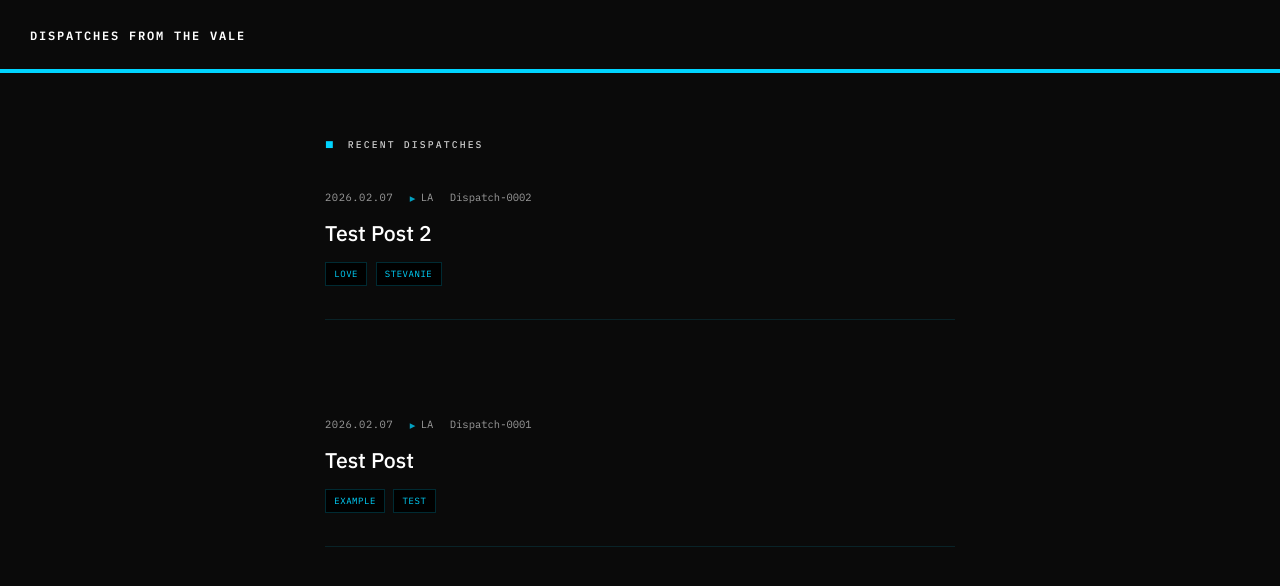
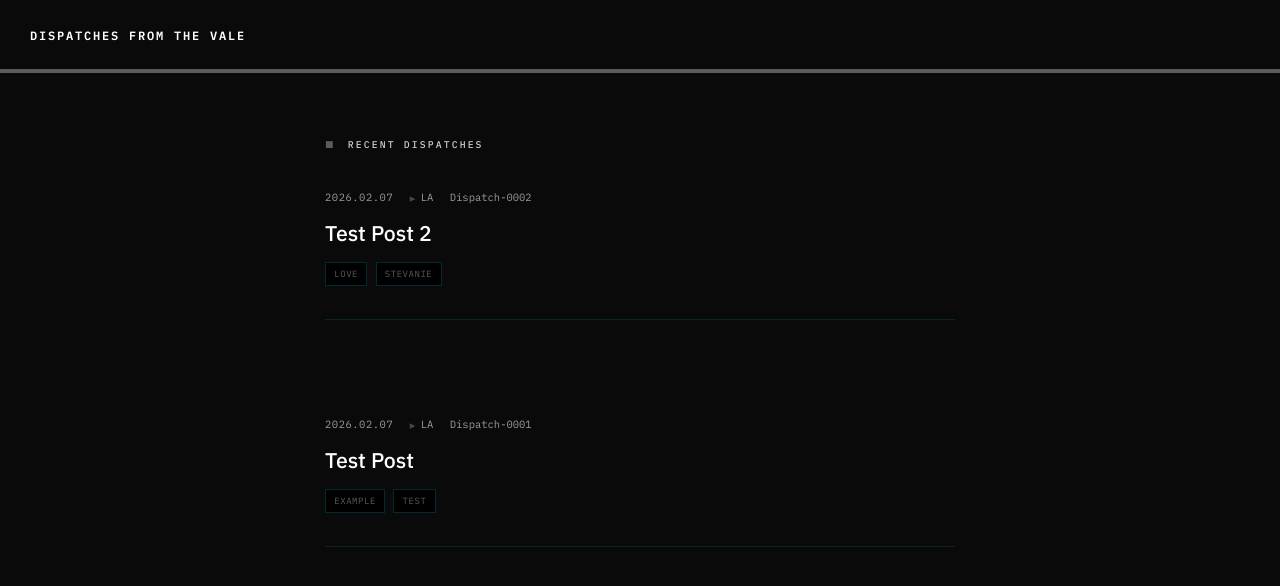
Before and after one commit to valeobserver/dispatches-from-the-vale, a Jekyll site: the page built from index.html, in a window 1280 px wide. Shown: the top 586 px of the page. Built offline with Jekyll 4.4.1, drawn with Linux system fonts in a browser that asks for light colours.

Commit message:
testing grey instead of teal

```diff
--- a/_layouts/default.html
+++ b/_layouts/default.html
@@ -14,7 +14,7 @@
             --bg:           #0a0a0a;
             --fg:           #ffffff;
             --fg-dim:       #cccccc;
-            --accent:       #00d4ff;
+            --accent:       #5B5B5B;
             --border:       #1a2a33;
             --mono:         'IBM Plex Mono', monospace;
             --sans:         'IBM Plex Sans', sans-serif;
```
